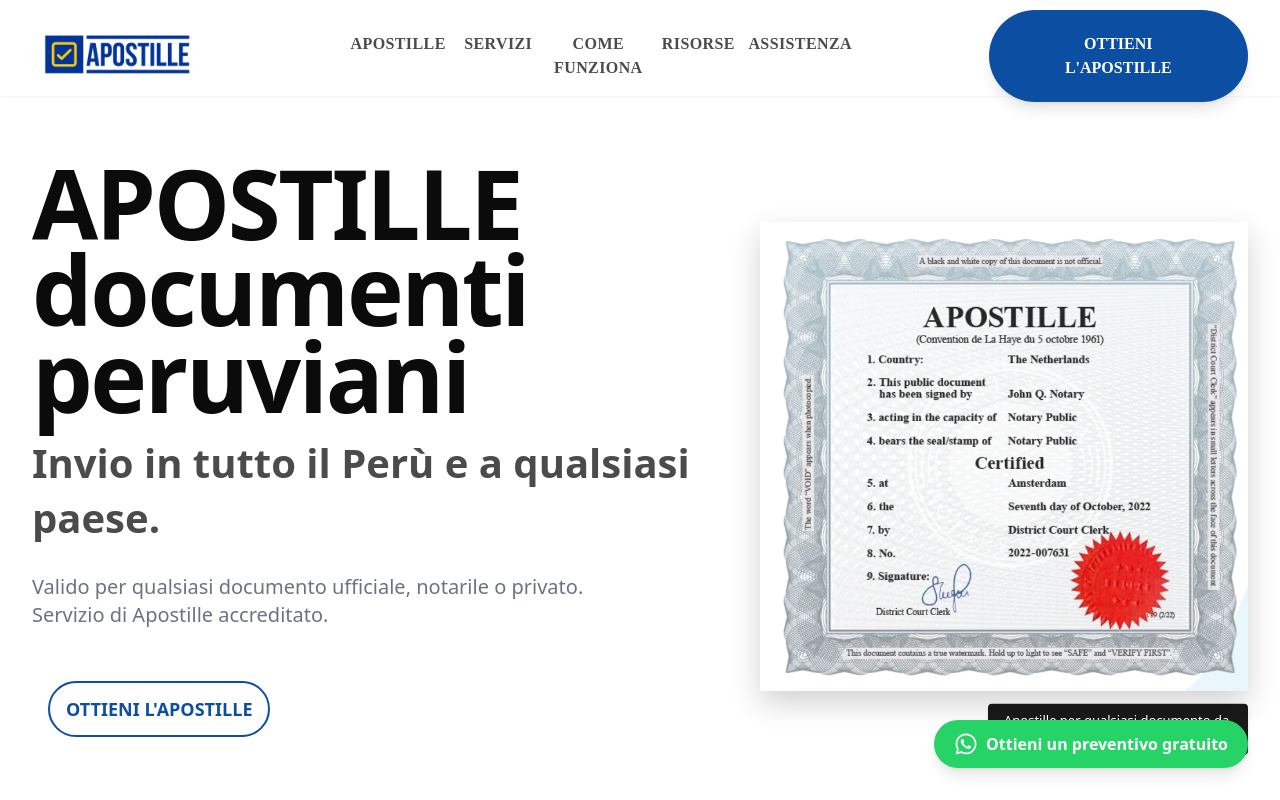
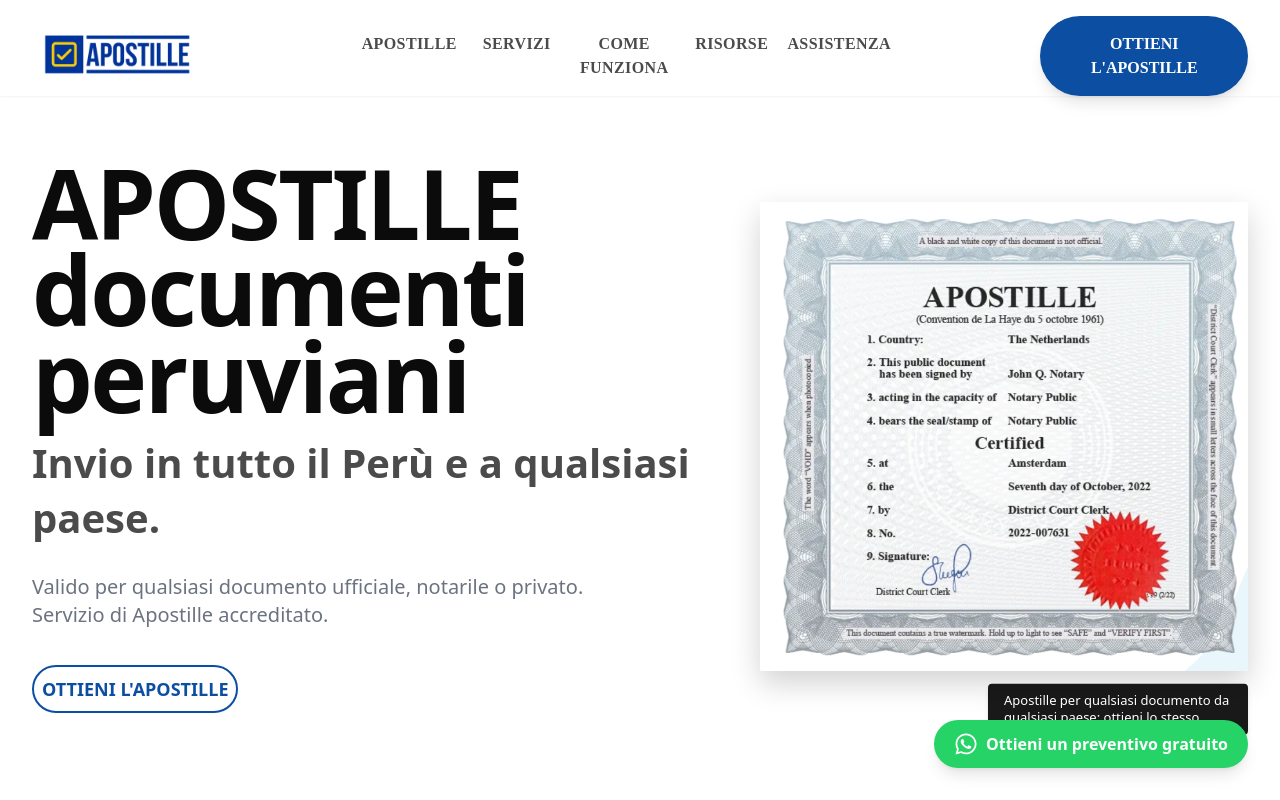
Before and after one commit to Simobara/progApostille1, a React (Vite) app: page / in a window 1280 px wide. Shown: the top 800 px of the page. Built offline with nearby package versions, Linux system fonts and the light colour scheme.

Commit message:
mobile version navbar

```diff
--- a/src/App.jsx
+++ b/src/App.jsx
@@ -42,7 +42,7 @@ export default function App() {
             <div className="mt-9">
               <a
                 href="#"
-                className="inline-block rounded-full border-2 border-[#0b4ea2] m-4 px-4 md:px-4 py-3 font-semibold text-[#0b4ea2] text-base md:text-lg hover:bg-[#f5fbff] transition"
+                className="inline-block rounded-full border-2 border-[#0b4ea2] py-2 px-4 md:px-2 font-semibold text-[#0b4ea2] text-base md:text-lg hover:bg-[#f5fbff] transition"
               >
                 OTTIENI L&apos;APOSTILLE
               </a>
--- a/src/components/navbar/navbar.jsx
+++ b/src/components/navbar/navbar.jsx
@@ -48,7 +48,7 @@ export default function Navbar({ logoSrc }) {
         {/* BOTTONE DESKTOP */}
         <button
           className="hidden lg:flex bg-[#0b4ea2] text-white font-extrabold uppercase text-[16px]
-                     px-[3rem] py-[1.4rem] rounded-full hover:brightness-110
+                     px-[1rem] py-[1rem] rounded-full hover:brightness-110
                      transition-all shadow-lg items-center justify-center select-none"
         >
           OTTIENI L&apos;APOSTILLE
```
